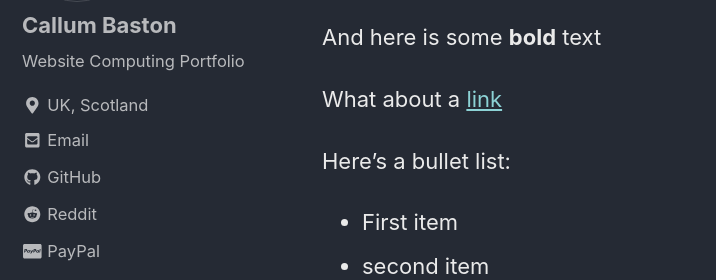
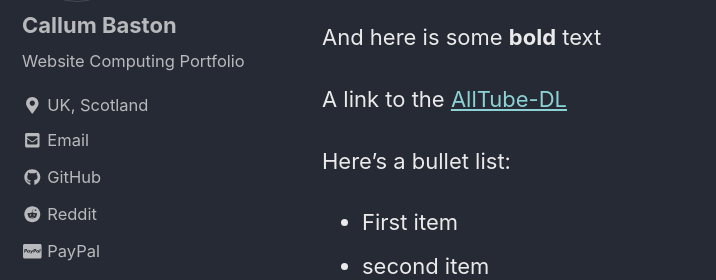
Before and after one commit to CallumBaston/CallumBaston.github.io, a Jekyll site: the page built from _posts/2018-11-02-websitetest.md, in a window 1280 px wide and 900 px high, scrolled down 1096 px. Shown: the part 174-454 px from the top of the window, without its empty margins (0-716 px from the left). Built offline with Jekyll 4.4.1, drawn with Linux system fonts in a browser that asks for light colours; cached includes are drawn as plain includes; nearby versions of some CDN libraries; formulas are drawn with MathJax 3.

Commit message:
Update 2018-11-02-websitetest.md

```diff
--- a/_posts/2018-11-02-websitetest.md
+++ b/_posts/2018-11-02-websitetest.md
@@ -20,7 +20,7 @@ And here is some *italics*
 
 And here is some **bold** text
 
-What about a [link](https://github.com)
+A link to the [AllTube-DL](https://baston-alltube-dl.herokuapp.com/)
 
 Here's a bullet list:
 * First item
```
